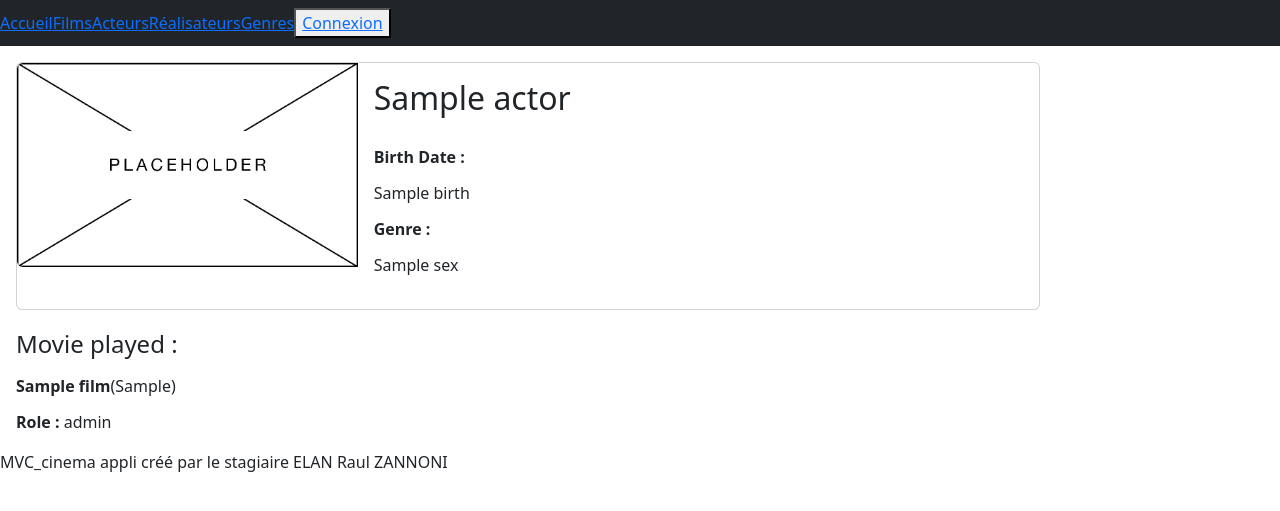
After one commit to raulzannoni/BDD_my_cinema, a PHP site: template view/actors/actorDetail.php in a window 1280 px wide. The commit adds this page. Shown: the top 511 px of the page. Run offline with PHP 8.4, Linux system fonts and the light colour scheme; the template is opened without the code that fills it: most values are stand-ins (such as "Sample title", 1, 10 or a date in 2020); some libraries are stand-ins or nearby versions.

Commit message:
actorlist à corriger

```diff
--- a/model/Connect.php
+++ b/model/Connect.php
@@ -4,7 +4,7 @@ namespace Model;
 
 abstract class Connect
     {
-        const HOST = "localhost";
+        const HOST = "localhost:3306";
         const DB = "script_cinema_rz";
         const USER = "root";
         const PASS = "";
--- a/text_connection.php
+++ b/text_connection.php
@@ -1,6 +1,6 @@
 <?php
 
-$dsn = "mysql:host=localhost;dbname=script_cinema_rz";
+$dsn = "mysql:host=localhost:3306;dbname=script_cinema_rz";
 $username = "root";
 $password = "";
 
--- /dev/null
+++ b/view/actors/actorDetail.php
@@ -0,0 +1,49 @@
+<?php
+
+ob_start();
+
+$actorDetail = $db_actorDetail->fetch();
+
+?>
+
+<div class="m-3">
+    <div class="card mb-3" style="max-width: 1024px;">
+        <div class="row g-0">
+            <div class="col-md-4">
+                <img src="public/img/placeholder.png" alt="portrait <?= $actorDetail['actor'] ?>" class="img-fluid rounded-start">
+            </div>
+            <div class="col-md-8">
+                <div class="card-body">
+                    <h2 class="card-title"><?= $actorDetail['actor'] ?></h2><br>
+                    <p class="card-text fw-bold lh-1">Birth Date :</p>
+                        <p><?= $actorDetail['birth'] ?></p>
+                    <p class="card-text fw-bold lh-1">Genre :</p>
+                        <p><?= $actorDetail['sex'] ?></p>
+                </div>
+            </div>
+        </div>
+    </div>
+
+    <p class="fs-4">Movie played :</p>
+
+    <?php
+
+    foreach ($db_filmsActor->fetchAll() as $filmsActor) {
+    ?>
+        <p class="lh-1">
+            <a class="text-decoration-none text-reset fw-bold" href="index.php?action=filmDetail&id=<?= $filmsActor['id_film'] ?>"><?= $filmsActor['film'] ?></a><?= "(".$filmsActor['year_film'].")"?>
+        </p>
+        <p>
+            <span class="fw-bold">Role : </span> <?= $filmsActor['role'] ?>
+        </p>
+    <?php } ?>
+
+</div>
+
+<?php
+
+$content = ob_get_clean();
+$title = $actorDetail['actor'];
+require 'view/template.php';
+
+?>
--- a/view/actors/actorList.php
+++ b/view/actors/actorList.php
@@ -18,7 +18,7 @@ if(isset($_SESSION['message']))
 <div class="row m-3">
     <?php
 
-        foreach ($db->fetchAll() as $actor)
+        foreach ($db_actorList->fetchAll() as $actor)
             { ?>
             <div class="col-lg-2">
                 <a class="text-decoration-none text-reset" href="index.php?action=actorDetail&id=<?= $actor['id_person'] ?>">
--- a/view/films/filmList.php
+++ b/view/films/filmList.php
@@ -18,12 +18,12 @@ if(isset($_SESSION['message']))
 <div class="row m-3">
     <?php
 
-        foreach ($db->fetchAll() as $film)
+        foreach ($db_filmList->fetchAll() as $film)
             { ?>
             <div class="col-lg-2">
-                <a class="text-decoration-none text-reset" href="index.php?action=filmDetail&id=<?= $film['id_film'] ?>">
+                <a class="text-decoration-none text-reset" href="index.php?action=filmDetail&id=<?=$film['id_film']?>">
                     <img src="public/img/placeholder.png" alt="poster <?= $film['title_film'] ?>" style="width: 200px; height: 300px; object-fit: cover;">
-                    <h5 class="text-center fw-semibold"><?= $film['title_film'] ?> (<?= $film['year_film'] ?>)</h5>
+                    <h5 class="text-center fw-semibold"><?= $film['title_film'] ?> (<?= $film['year_film']  ?>)</h5>
                 </a>
             </div>
     <?php   } ?>
```
Also changed, not shown: controller/CinemaController.php (+21 -5 lines), view/films/filmDetail.php (+5 -25 lines).
